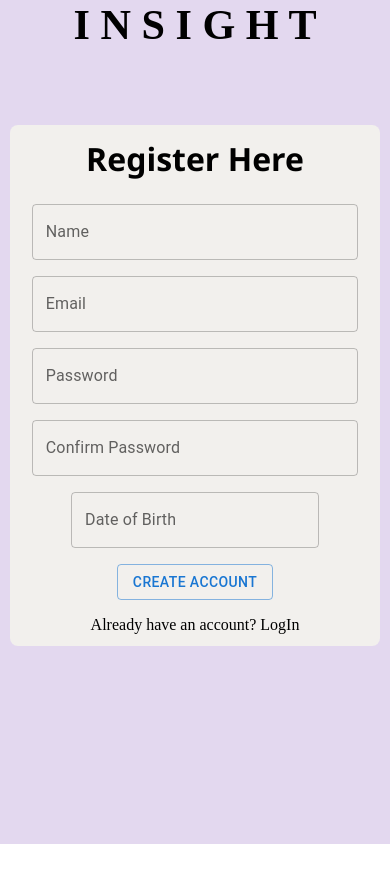
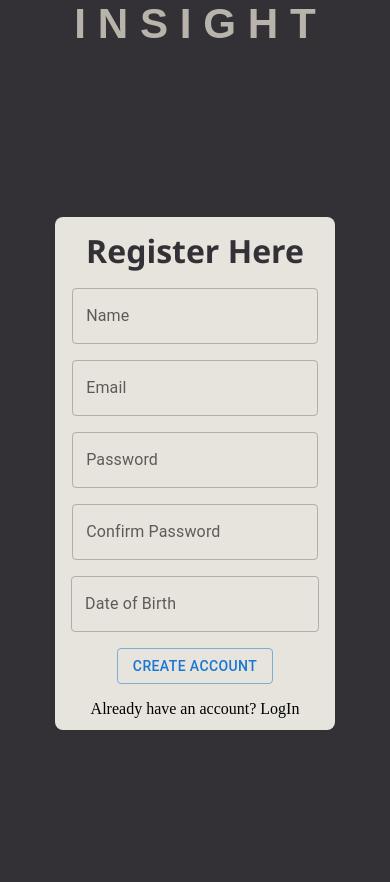
Before and after one commit to jrjaro18/Insight-blog, a React (Create React App) app in the folder client/: page /register in a window 390 px wide. Shown: the top 882 px of the page. Before the commit the page ends 844 px from the top, so only its background shows below. Built offline with nearby package versions, Linux system fonts and the light colour scheme.

Commit message:
I N S I G H T completed

```diff
--- a/client/src/components/CSS/Register.css
+++ b/client/src/components/CSS/Register.css
@@ -1,17 +1,18 @@
 .regPage{
-    background-color: rgb(227, 216, 239);
-    height:100vh;
+    background-color: rgb(51, 48, 54);
+    min-height:100vh;
+    padding-bottom:5vh;
 }
 .RegisterContainer{
-    background-color: rgb(242, 240, 237);
+    background-color: rgb(231, 227, 221);
     height:auto;
-    width:64vh;
+    width:50vw;
     padding:1vw;
     text-align: center;
     display: flex;
     flex-direction: column;
     margin:auto;
-    margin-top: 09vh;
+    margin-top:20vh;
     border-radius: 0.5rem;
     margin-bottom: 0rem;
 }
@@ -23,13 +24,12 @@
 }
 .RegisterHeader{
     padding-top: 0.5rem;
-    padding-bottom: 1.5rem;
+    padding-bottom: 1rem;
     font-size: 2rem;
-    color: rgb(0, 0, 0);
+    color: rgb(51, 48, 54);
     font-weight: 600;
     font-family: 'Segoe UI', Tahoma, Geneva, Verdana, sans-serif;
     cursor:default;
-
 }
 .RegisterFooterText>a:hover{
     text-decoration: underline;
@@ -43,8 +43,9 @@
     margin-top: 1rem;
     margin-bottom: 0.5rem;
 }
-@media (max-width:768px) {
+@media (max-width:1010px) {
     .RegisterContainer{
-        width:93vw;
+        width:70vw;
     }
+
 }
--- a/client/src/components/CSS/SignIn.css
+++ b/client/src/components/CSS/SignIn.css
@@ -1,11 +1,11 @@
 .signinPage{
-    background-color: rgb(227, 216, 239);
+    background-color: rgb(51, 48, 54);
     height:97.5vh;
 }
 .SignInContainer{
-    background-color: rgb(242, 240, 237);
+    background-color: rgb(231, 227, 221);
     height:auto;
-    width:43vw;
+    width:45vw;
     padding:1vw;
     text-align: center;
     display: flex;
@@ -24,7 +24,7 @@
     padding-top: 0.5rem;
     padding-bottom: 1.5rem;
     font-size: 2rem;
-    color: rgb(0, 0, 0);
+    color: rgb(51, 48, 54);
     font-weight: 600;
     font-family: 'Segoe UI', Tahoma, Geneva, Verdana, sans-serif;
     cursor:default;
@@ -42,10 +42,10 @@
     margin-top: 1rem;
     margin-bottom: 0.5rem;
 }
-@media (max-width: 768px) {
+@media (max-width: 1010px) {
     .SignInContainer{
-        width: 88vw;
-        height: 50vh;
+        width: 55vw;
+        height: 30vh;
         align-items: center;
         justify-content: center;
     }
--- a/client/src/components/Register.jsx
+++ b/client/src/components/Register.jsx
@@ -59,7 +59,7 @@ const Register = () => {
 
     return (
         <div className='regPage'>
-            <h1 style={{ fontFamily: "'Times New Roman', Tahoma, Geneva, Verdana, sans-serif", fontSize: "5vmax", backgroundPosition: "fixed", cursor: "none", textAlign: "center", marginTop: "0" }}>I N S I G H T</h1>
+            <h1 style={{ fontFamily: "'Arial'", fontSize: "5vmax", backgroundPosition: "fixed", cursor: "none", textAlign: "center", marginTop: "0" , marginBottom:"0", padding:"0", color:"rgb(184, 179, 171)"}}>I N S I G H T</h1>
             <div className='RegisterContainer'>
                 <div className='RegisterHeader'>
                     Register Here
--- a/client/src/components/SignIn.jsx
+++ b/client/src/components/SignIn.jsx
@@ -9,10 +9,9 @@ function SignIn() {
     var [password, setpassword] = useState('')
 
     var inputStyle = {
-        "marginBottom": "2vmin",
+        "marginBottom": "2vh",
         "borderRadius": "1rem",
-        "width": "99%",
-        "height": "7vmax",
+        "width": "45vw",
     }
 
     const handleClick = () => {
@@ -43,13 +42,13 @@ function SignIn() {
     return (
         localStorage.getItem('email') !== null? window.location.href = '/home':
         <div className='signinPage'>
-            <center> <h1 style={{ fontFamily: "'Times New Roman', Tahoma, Geneva, Verdana, sans-serif", fontSize: "5vmax", marginTop: "0" }}>I N S I G H T</h1> </center>
+            <center> <h1 style={{ fontFamily:"'Arial'", fontSize: "5vmax", marginTop: "0", color:"rgb(184, 179, 171)" }}>I N S I G H T</h1> </center>
             <div className='SignInContainer'>
                 <div className='SignInHeader'>
                     Sign In
                 </div>
                 <div className='SignInInfo'>
-                    <form>
+                    <form onSubmit={handleClick}>
                         <TextField id="outlined-basic" label="Email" variant="outlined" style={inputStyle} onChange={(e) => { setemail(e.target.value) }} />
                         <TextField id="outlined-password-input" label="Password" type="password" autoComplete="current-password" style={inputStyle} onChange={(e) => { setpassword(e.target.value) }} />
                         <Button variant="outlined" onClick={handleClick}>Sign In</Button>
```
